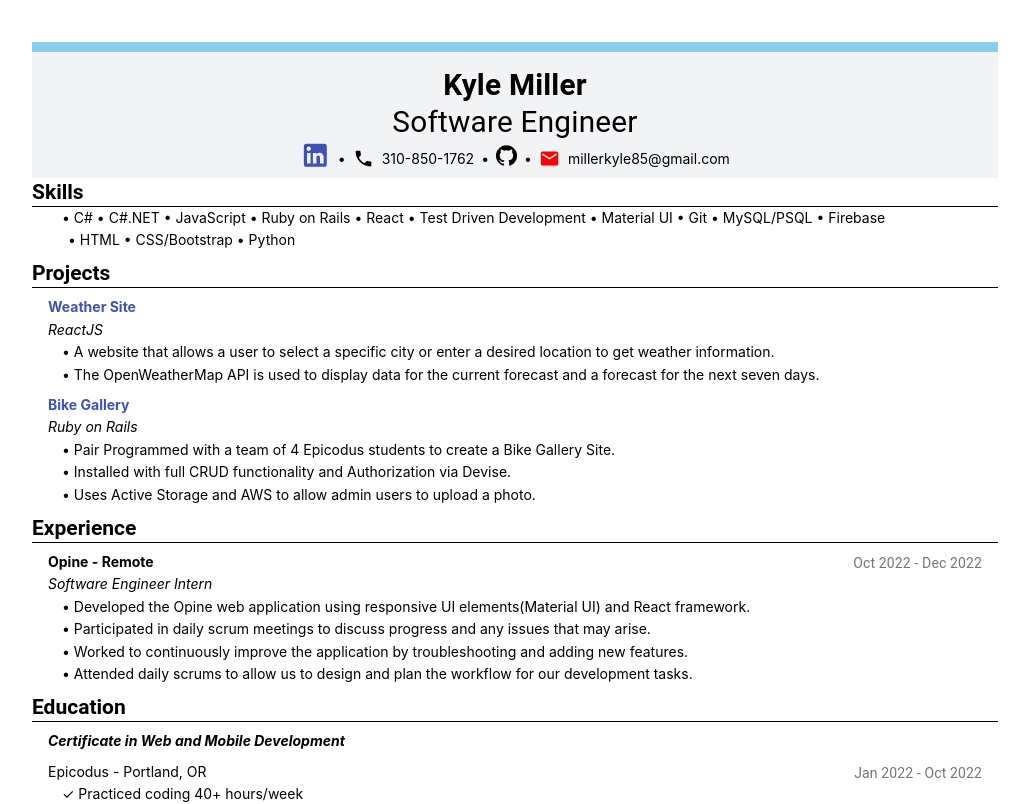
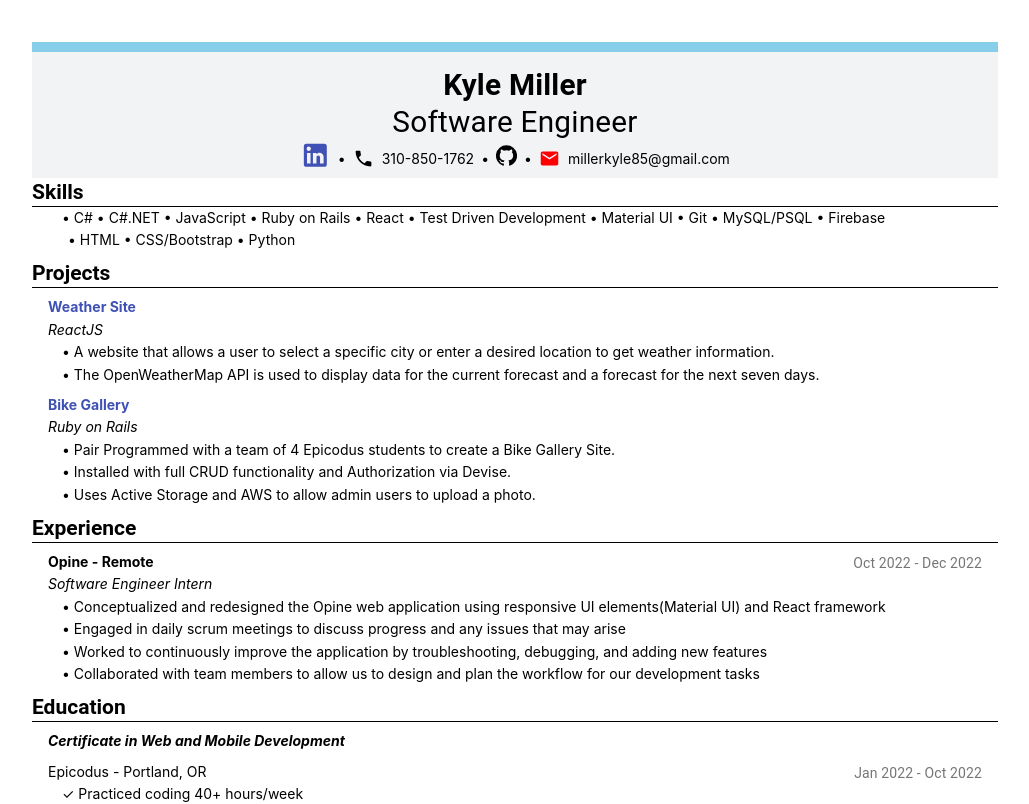
Before and after one commit to kylemiller13/resume, a React (Create React App) app: page / in a window 1280 px wide. Shown: the top 804 px of the page, without its empty margins (125-1154 px from the left). Built offline with nearby package versions, Linux system fonts and the light colour scheme.

Commit message:
update experience

```diff
--- a/src/components/sections/Experience.js
+++ b/src/components/sections/Experience.js
@@ -13,10 +13,10 @@ function Experience() {
             </ListItemSecondaryAction>
           </ListItem>
           <ListItem style={{ paddingTop: 0, paddingBottom: 0, fontStyle: 'italic' }}>Software Engineer Intern</ListItem>
-          <ListItem style={{ paddingTop: 0, marginLeft: '1em', paddingBottom: 0 }}>• Developed the Opine web application using responsive UI elements(Material UI) and React framework.</ListItem>
-          <ListItem style={{ paddingTop: 0, marginLeft: '1em', paddingBottom: 0 }}>• Participated in daily scrum meetings to discuss progress and any issues that may arise.</ListItem>
-          <ListItem style={{ paddingTop: 0, marginLeft: '1em', paddingBottom: 0 }}>• Worked to continuously improve the application by troubleshooting and adding new features.</ListItem>
-          <ListItem style={{ paddingTop: 0, marginLeft: '1em', paddingBottom: 0 }}>• Attended daily scrums to allow us to design and plan the workflow for our development tasks.</ListItem>
+          <ListItem style={{ paddingTop: 0, marginLeft: '1em', paddingBottom: 0 }}>• Conceptualized and redesigned the Opine web application using responsive UI elements(Material UI) and React framework</ListItem>
+          <ListItem style={{ paddingTop: 0, marginLeft: '1em', paddingBottom: 0 }}>• Engaged in daily scrum meetings to discuss progress and any issues that may arise</ListItem>
+          <ListItem style={{ paddingTop: 0, marginLeft: '1em', paddingBottom: 0 }}>• Worked to continuously improve the application by troubleshooting, debugging, and adding new features</ListItem>
+          <ListItem style={{ paddingTop: 0, marginLeft: '1em', paddingBottom: 0 }}>• Collaborated with team members to allow us to design and plan the workflow for our development tasks</ListItem>
         </List>
     </div>
   );
```
